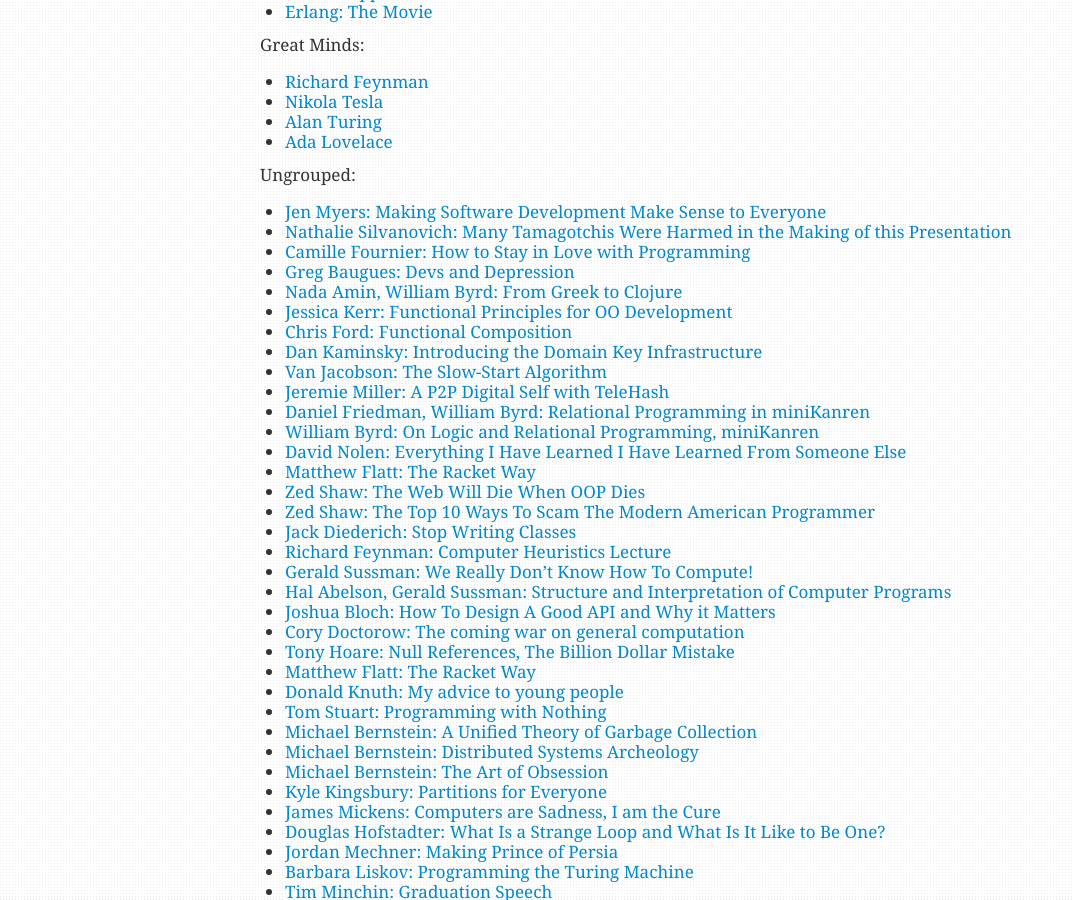
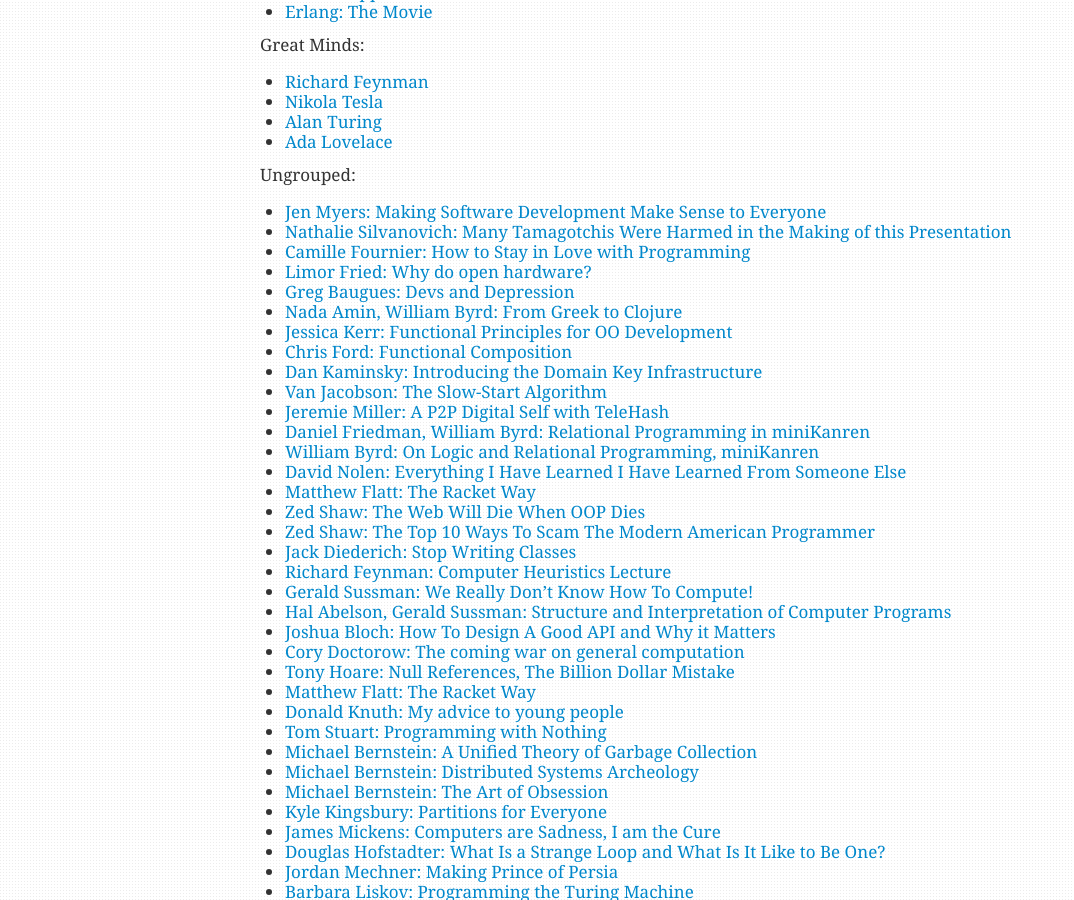
Before and after one commit to igorw/weblog, a Jekyll site: the page built from videoshelf.md, in a window 1280 px wide and 900 px high, scrolled down 763 px. Shown: the whole window, without its empty margins (0-1074 px from the left). Built offline with Jekyll 4.4.1, drawn with Linux system fonts in a browser that asks for light colours; Markdown is read by kramdown in place of the engine named in the settings.

Commit message:
ladyada ftw

```diff
--- a/videoshelf.md
+++ b/videoshelf.md
@@ -55,6 +55,7 @@
 * [Jen Myers: Making Software Development Make Sense to Everyone](http://www.infoq.com/presentations/software-development-everyone)
 * [Nathalie Silvanovich: Many Tamagotchis Were Harmed in the Making of this Presentation](https://www.youtube.com/watch?v=WOJfUcCOhJ0)
 * [Camille Fournier: How to Stay in Love with Programming](https://www.youtube.com/watch?v=sc8sc-ELMhA)
+* [Limor Fried: Why do open hardware?](https://www.youtube.com/watch?v=UYRhupdnUcY)
 * [Greg Baugues: Devs and Depression](https://www.youtube.com/watch?v=yFIa-Mc2KSk)
 * [Nada Amin, William Byrd: From Greek to Clojure](https://www.youtube.com/watch?v=7kPMFkNm2dw)
 * [Jessica Kerr: Functional Principles for OO Development](https://www.youtube.com/watch?v=tq5SQ4W3gRI)
```
